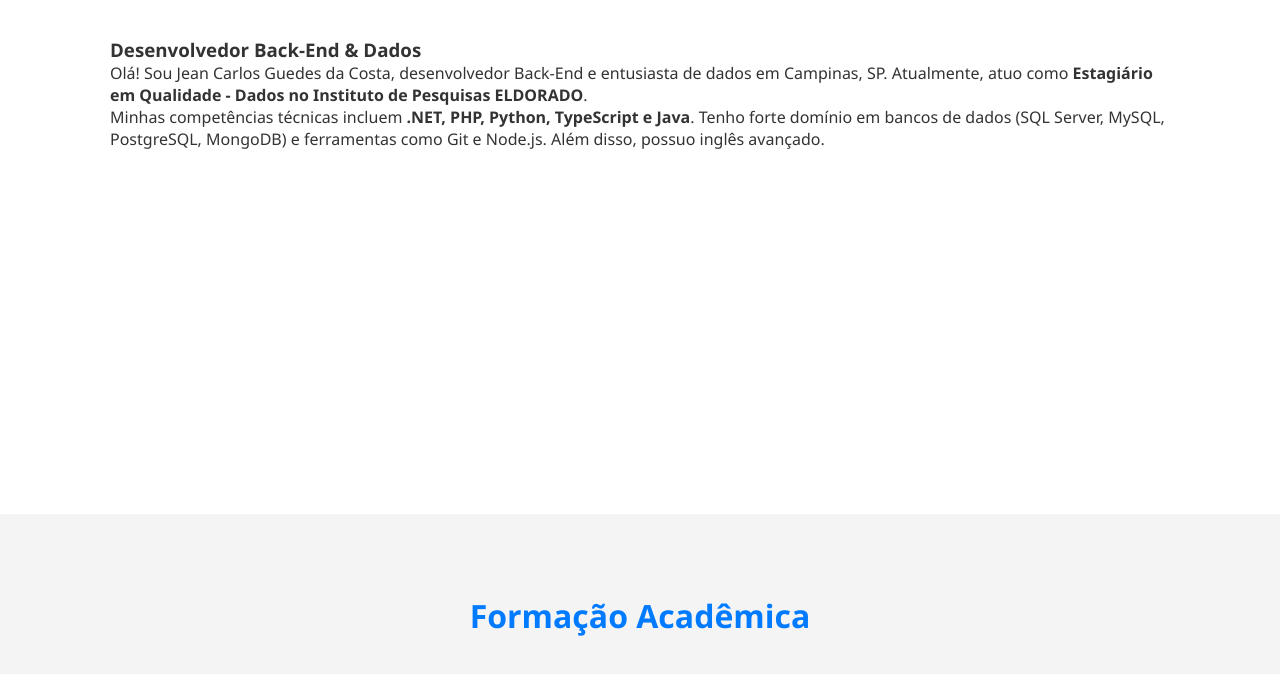
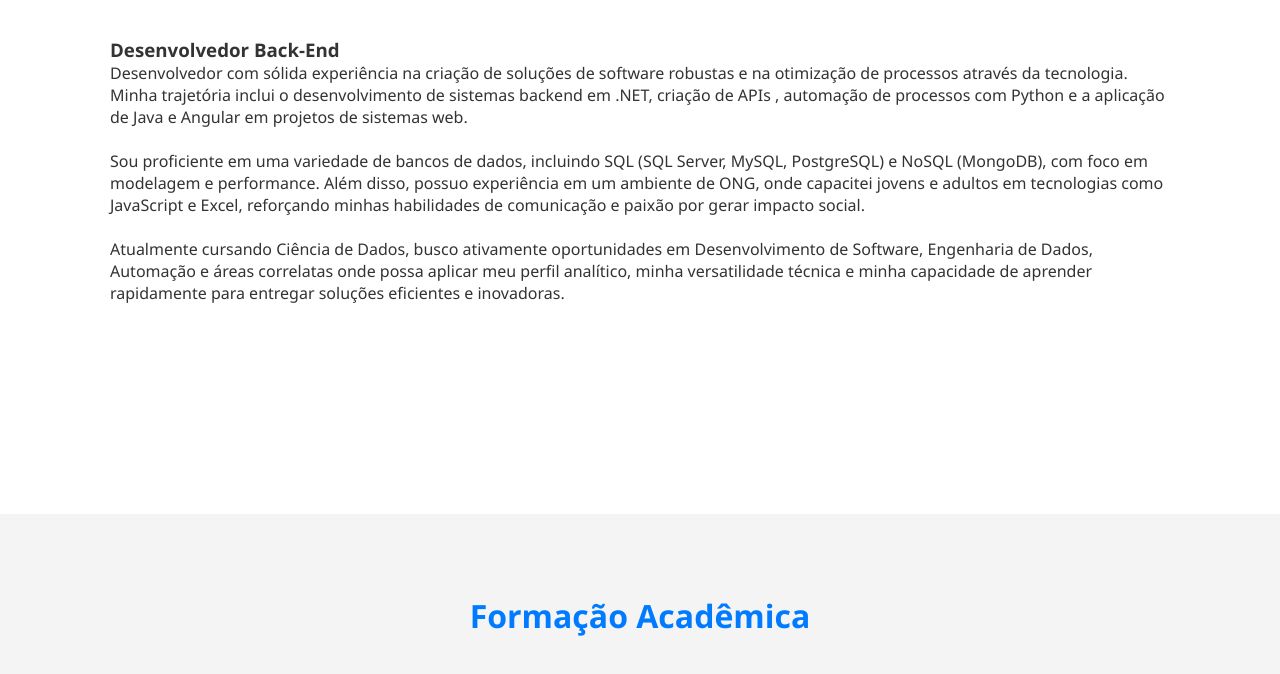
Before and after one commit to Jean-Guedes/jean-guedes, a plain HTML site: page index.html in a window 1280 px wide. Shown: the part 126-800 px from the top of the page. Drawn offline with Linux system fonts and the light colour scheme.

Commit message:
Update "Sobre Mim"

```diff
--- a/index.html
+++ b/index.html
@@ -34,15 +34,17 @@
                 <h2>Sobre Mim</h2>
                 <div class="content-wrapper">
                     <div class="about-text">
-                        <h3>Desenvolvedor Back-End & Dados</h3>
+                        <h3>Desenvolvedor Back-End</h3>
                         <p>
-                            Olá! Sou Jean Carlos Guedes da Costa, desenvolvedor Back-End e entusiasta de dados em Campinas, SP.
-                            Atualmente, atuo como <strong>Estagiário em Qualidade - Dados no Instituto de Pesquisas ELDORADO</strong>.
+                            Desenvolvedor com sólida experiência na criação de soluções de software robustas e na otimização de processos através da tecnologia. Minha trajetória inclui o desenvolvimento de sistemas backend em .NET, criação de APIs , automação de processos com Python e a aplicação de Java e Angular em projetos de sistemas web.
                         </p>
+                        <br>
                         <p>
-                            Minhas competências técnicas incluem <strong>.NET, PHP, Python, TypeScript e Java</strong>.
-                            Tenho forte domínio em bancos de dados (SQL Server, MySQL, PostgreSQL, MongoDB) e ferramentas como Git e Node.js.
-                            Além disso, possuo inglês avançado.
+                            Sou proficiente em uma variedade de bancos de dados, incluindo SQL (SQL Server, MySQL, PostgreSQL) e NoSQL (MongoDB), com foco em modelagem e performance. Além disso, possuo experiência em um ambiente de ONG, onde capacitei jovens e adultos em tecnologias como JavaScript e Excel, reforçando minhas habilidades de comunicação e paixão por gerar impacto social.
+                        </p>
+                        <br>
+                        <p>
+                            Atualmente cursando Ciência de Dados, busco ativamente oportunidades em Desenvolvimento de Software, Engenharia de Dados, Automação e áreas correlatas onde possa aplicar meu perfil analítico, minha versatilidade técnica e minha capacidade de aprender rapidamente para entregar soluções eficientes e inovadoras.
                         </p>
                     </div>
                 </div>
```
